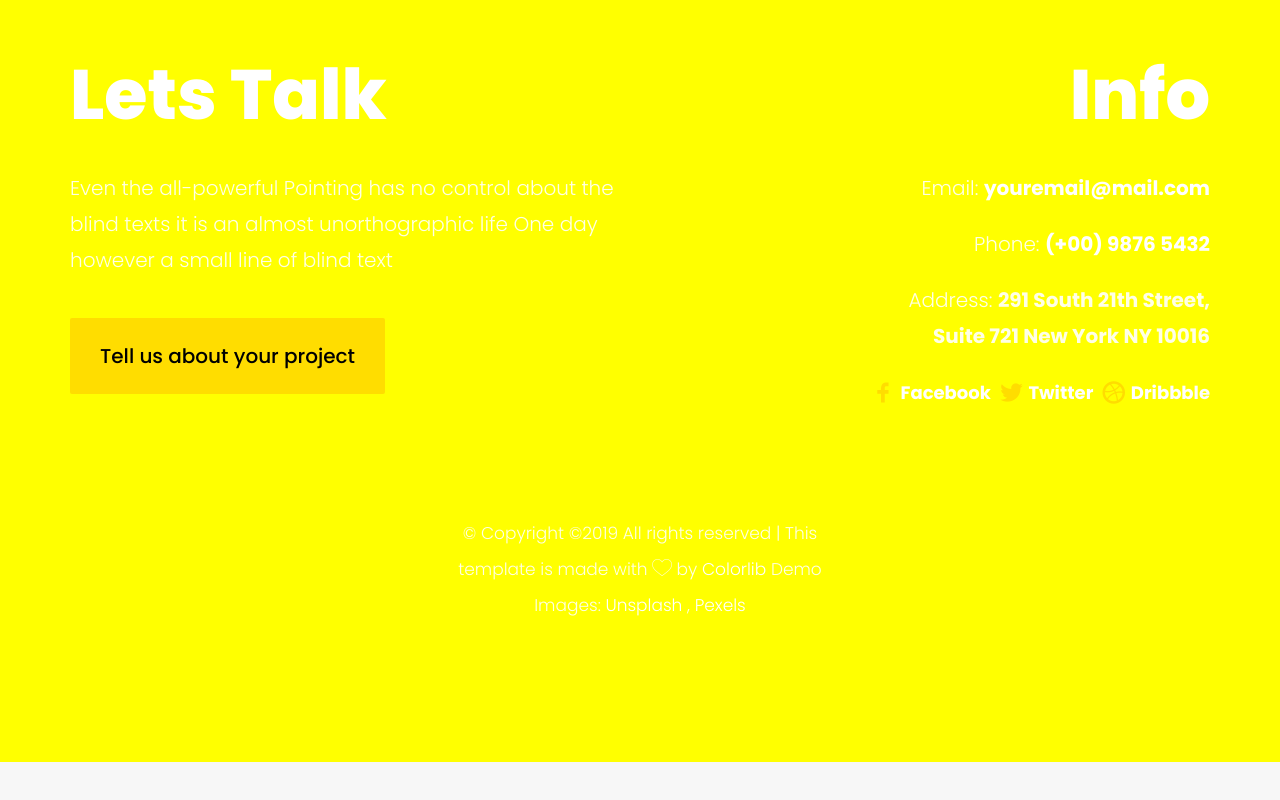
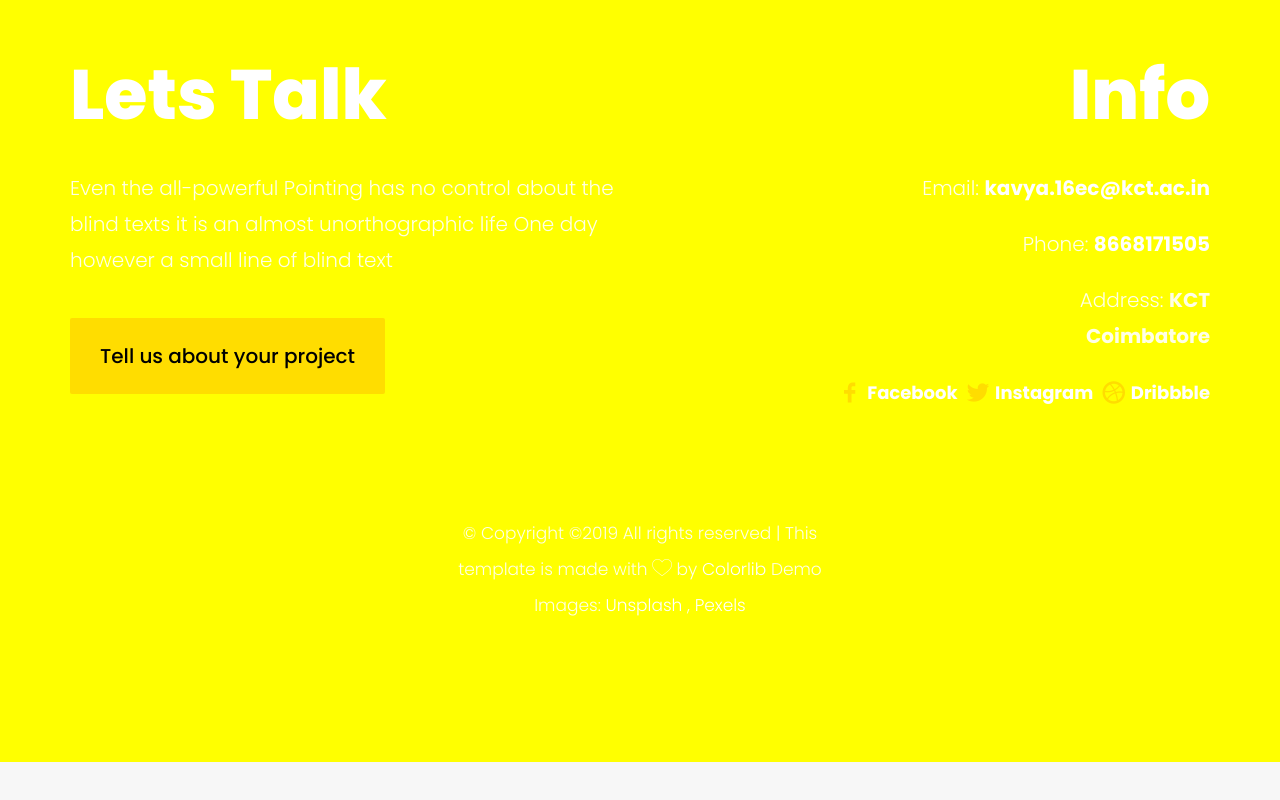
Before and after one commit to kavyasaranya/kavyasaranya.github.io, a plain HTML site: page work.html in a window 1280 px wide. Shown: the part 3520-4320 px from the top of the page. Drawn offline with Linux system fonts and the light colour scheme; files whose address does not match are found by name.

Commit message:
Update work.html

```diff
--- a/work.html
+++ b/work.html
@@ -225,12 +225,12 @@
 					</div>
 					<div class="col-md-6 info">
 						<h3>Info</h3>
-						<p>Email: <strong><a href="#">youremail@mail.com</a></strong></p>
-						<p>Phone: <strong><a href="#">(+00) 9876 5432</a></strong></p>
-						<p>Address: <strong>291 South 21th Street, <br> Suite 721 New York NY 10016</strong></p>
+						<p>Email: <strong><a href="#">kavya.16ec@kct.ac.in</a></strong></p>
+						<p>Phone: <strong><a href="#">8668171505</a></strong></p>
+						<p>Address: <strong>KCT <br>Coimbatore</strong></p>
 						<p class="colorlib-social-icons">
-							<span><a href="#"><i class="icon-social-facebook"></i>Facebook</a></span>
-							<span><a href="#"><i class="icon-social-twitter"></i>Twitter</a></span>
+							<span><a href="https://www.facebook.com/kavya.murugesan.9"><i class="icon-social-facebook"></i>Facebook</a></span>
+							<span><a href="https://www.instagram.com/km_at_99/"><i class="icon-social-twitter"></i>Instagram</a></span>
 							<span><a href="#"><i class="icon-social-dribbble"></i>Dribbble</a></span>
 						</p>
 					</div>
```
